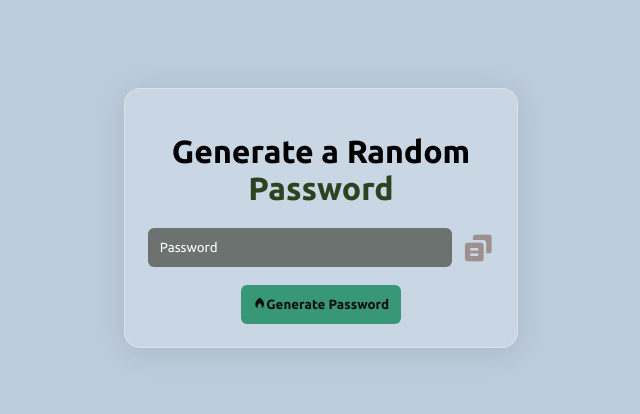
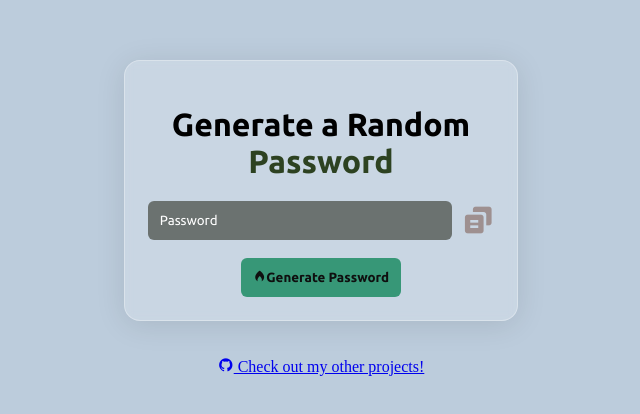
Before and after one commit to KhensCode/khensCode.github.io, a plain HTML site: page index.html in a window 1280 px wide. Shown: the part 192-606 px from the top of the page, without its empty margins (319-959 px from the left). Drawn offline with nearby package versions, Linux system fonts and the light colour scheme.

Commit message:
Update index.html

```diff
--- a/index.html
+++ b/index.html
@@ -14,6 +14,9 @@
 
 </head>
 <body>
+
+
+
     <div class="container">
       <h1>Generate a Random
         <br>
@@ -29,6 +32,13 @@
      <br>
  <button  class="btn" onclick="createPassword()"  ><i class='bx bxs-flame'></i>Generate Password</button>
     </div>
+    <br>
+    <br>
+    <div class="footer">
+      <a href="https://github.com/KhensCode" class="github" target="_blank">
+          <i class='bx bxl-github'></i> Check out my other projects!
+      </a>
+  </div>
 </body>
 <script src='main.js'></script>
 </html>
```
